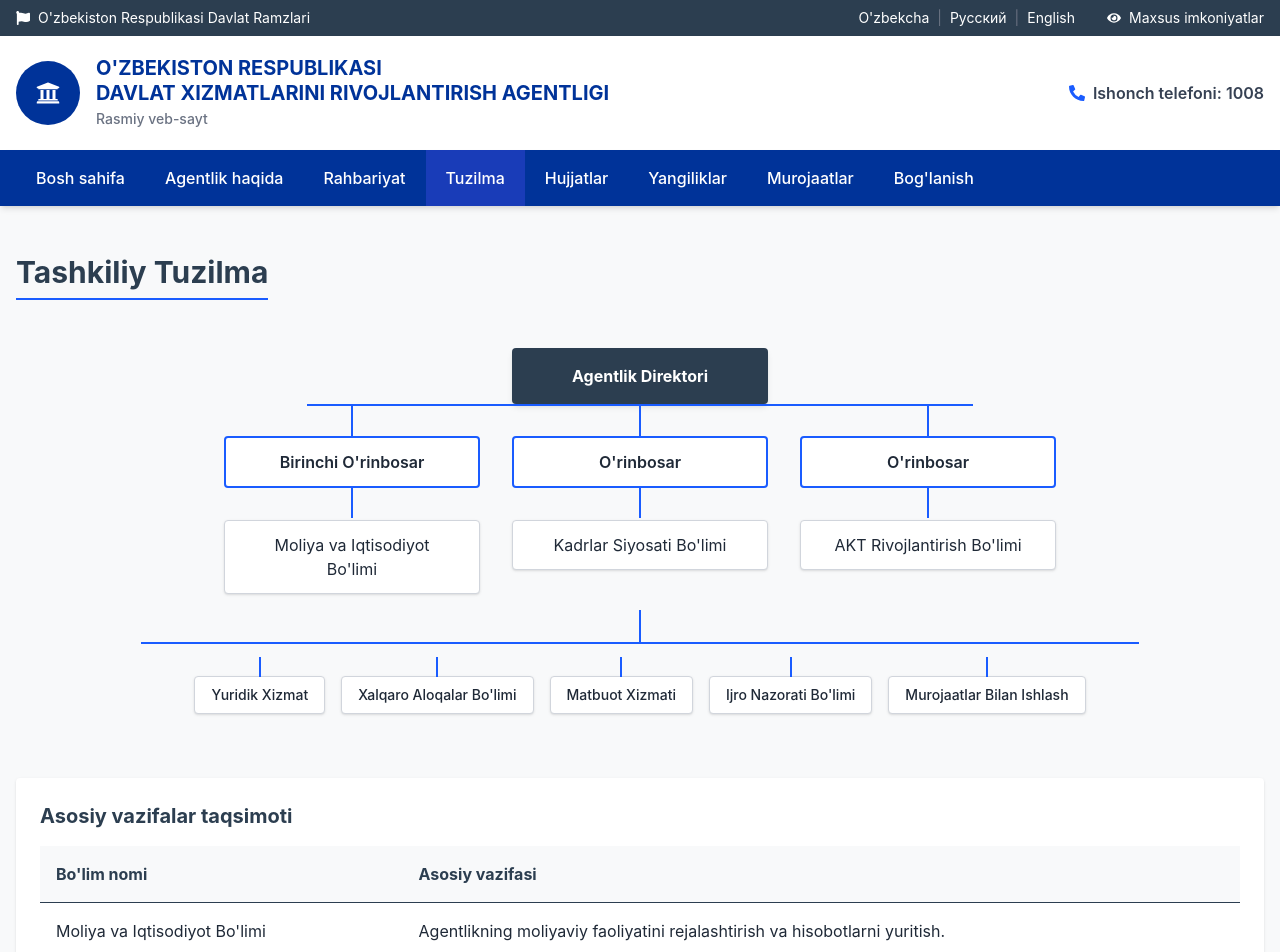
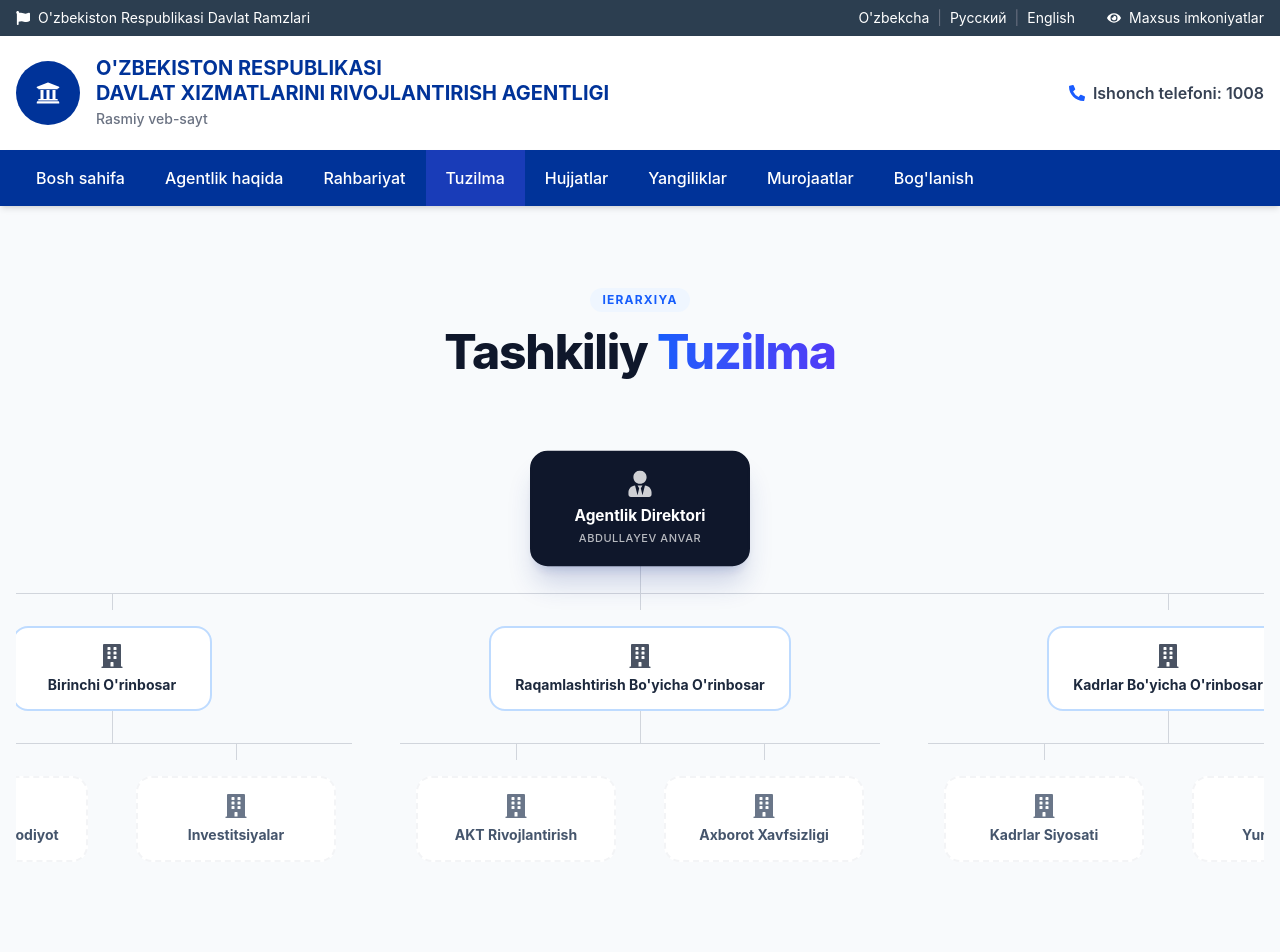
Before and after one commit to Muslimceek/O-zbekiston-Davlat-Boshqaruvi-Agentligi, a React (Vite) app: page /structure in a window 1280 px wide. Shown: the top 952 px of the page. Built offline with nearby package versions, Linux system fonts and the light colour scheme.

Commit message:
Update Structure.jsx

```diff
--- a/src/pages/Structure.jsx
+++ b/src/pages/Structure.jsx
@@ -1,92 +1,222 @@
-import React from 'react';
+import React, { useState } from 'react';
+import { FaUserTie, FaSitemap, FaChevronDown, FaChevronRight, FaBuilding, FaTimes, FaInfoCircle } from 'react-icons/fa';
+import { motion, AnimatePresence } from 'framer-motion';
+
+// --- 1. DATA STRUCTURE (Recursive & Scalable) ---
+const ORG_DATA = {
+    id: 'root',
+    title: "Agentlik Direktori",
+    name: "Abdullayev Anvar",
+    type: "boss",
+    desc: "Agentlik faoliyatiga umumiy rahbarlik qiladi va davlat siyosatini belgilaydi.",
+    children: [
+        {
+            id: 'deputy-1',
+            title: "Birinchi O'rinbosar",
+            type: "sub-boss",
+            desc: "Strategik rejalashtirish va moliya masalalari bo'yicha mas'ul.",
+            children: [
+                { id: 'dept-1', title: "Moliya va Iqtisodiyot", type: "dept", desc: "Budjetni shakllantirish, moliyaviy oqimlarni nazorat qilish va iqtisodiy tahlil." },
+                { id: 'dept-2', title: "Investitsiyalar", type: "dept", desc: "Xorijiy investitsiyalarni jalb etish va grant loyihalari bilan ishlash." }
+            ]
+        },
+        {
+            id: 'deputy-2',
+            title: "Raqamlashtirish Bo'yicha O'rinbosar",
+            type: "sub-boss",
+            desc: "Axborot texnologiyalarini joriy etish va kiberxavfsizlik.",
+            children: [
+                { id: 'dept-3', title: "AKT Rivojlantirish", type: "dept", desc: "Dasturiy mahsulotlarni yaratish va server infratuzilmasini boshqarish." },
+                { id: 'dept-4', title: "Axborot Xavfsizligi", type: "dept", desc: "Tizimlarni tashqi va ichki tahdidlardan himoya qilish." }
+            ]
+        },
+        {
+            id: 'deputy-3',
+            title: "Kadrlar Bo'yicha O'rinbosar",
+            type: "sub-boss",
+            desc: "HR siyosati va davlat xizmatchilari malakasini oshirish.",
+            children: [
+                { id: 'dept-5', title: "Kadrlar Siyosati", type: "dept", desc: "Davlat xizmatchilarini tanlash, baholash va rotatsiya qilish tizimi." },
+                { id: 'dept-6', title: "Yuridik Xizmat", type: "dept", desc: "Agentlik faoliyatining qonuniyligini ta'minlash." }
+            ]
+        }
+    ]
+};
+
+// --- 2. SUB-COMPONENTS ---
+
+// Modal for Details
+const DetailModal = ({ node, onClose }) => (
+    <div className="fixed inset-0 z-50 flex items-center justify-center p-4 bg-black/40 backdrop-blur-sm animate-fade-in">
+        <div className="bg-white rounded-2xl shadow-2xl w-full max-w-md p-6 relative animate-scale-in border border-gray-100">
+            <button onClick={onClose} className="absolute top-4 right-4 text-gray-400 hover:text-red-500 transition">
+                <FaTimes />
+            </button>
+
+            <div className={`w-12 h-12 rounded-xl flex items-center justify-center text-xl mb-4 ${node.type === 'boss' ? 'bg-blue-100 text-blue-600' : 'bg-gray-100 text-gray-600'}`}>
+                {node.type === 'boss' ? <FaUserTie /> : <FaSitemap />}
+            </div>
+
+            <h3 className="text-xl font-bold text-slate-800 mb-1">{node.title}</h3>
+            {node.name && <p className="text-blue-600 font-medium text-sm mb-4">{node.name}</p>}
+
+            <div className="bg-slate-50 p-4 rounded-xl border border-slate-100 text-slate-600 text-sm leading-relaxed">
+                {node.desc}
+            </div>
+
+            <div className="mt-6 flex justify-end">
+                <button onClick={onClose} className="px-5 py-2 bg-slate-900 text-white rounded-lg text-sm font-bold hover:bg-slate-800 transition">
+                    Yopish
+                </button>
+            </div>
+        </div>
+    </div>
+);
+
+// Recursive Tree Node (Desktop)
+const TreeNode = ({ node, onSelect }) => {
+    const hasChildren = node.children && node.children.length > 0;
+
+    // Dynamic Styles based on hierarchy
+    const boxStyles = {
+        boss: "bg-slate-900 text-white border-slate-900 shadow-xl shadow-blue-900/20 scale-110 z-10",
+        "sub-boss": "bg-white text-slate-800 border-blue-200 hover:border-blue-500 hover:shadow-lg",
+        dept: "bg-white text-slate-600 border-gray-100 hover:border-blue-400 border-dashed hover:border-solid"
+    };
+
+    return (
+        <li className="relative p-4 flex flex-col items-center">
+            {/* Connector Lines Logic (CSS Magic) */}
+            {/* Note: In a real tree css implementation, the ::before/::after on the LI/UL handles the lines.
+                For this React component, we use a simplified flex approach or custom CSS classes.
+                Below is a card representation. */}
+
+            <motion.div
+                whileHover={{ y: -5 }}
+                onClick={() => onSelect(node)}
+                className={`cursor-pointer px-6 py-4 rounded-2xl border-2 transition-all duration-300 min-w-[200px] text-center flex flex-col items-center gap-2 relative group ${boxStyles[node.type]}`}
+            >
+                <div className="text-2xl opacity-80">
+                    {node.type === 'boss' ? <FaUserTie /> : <FaBuilding />}
+                </div>
+                <div>
+                    <div className="font-bold text-sm leading-tight">{node.title}</div>
+                    {node.name && <div className="text-[10px] opacity-70 mt-1 font-medium uppercase tracking-wider">{node.name}</div>}
+                </div>
+
+                {/* Info Icon on Hover */}
+                <div className="absolute top-2 right-2 opacity-0 group-hover:opacity-100 transition-opacity">
+                    <FaInfoCircle className={node.type === 'boss' ? 'text-blue-400' : 'text-blue-500'} />
+                </div>
+            </motion.div>
+
+            {hasChildren && (
+                <>
+                    {/* Vertical Line Down */}
+                    <div className="w-px h-8 bg-gray-300"></div>
+
+                    {/* Children Container */}
+                    <div className="flex gap-4 pt-4 border-t border-gray-300 relative">
+                        {/* The horizontal bar logic is tricky in flexbox without strict CSS Tree.
+                            We use a visual trick: a top border on the container.
+                            For perfect trees, we usually use <ul> <li> structure. */}
+                        {node.children.map((child, idx) => (
+                             <div key={child.id} className="flex flex-col items-center relative">
+                                {/* Vertical Line Up to connect to the horizontal bar */}
+                                <div className="absolute -top-4 left-1/2 w-px h-4 bg-gray-300"></div>
+                                <TreeNode node={child} onSelect={onSelect} />
+                             </div>
+                        ))}
+                    </div>
+                </>
+            )}
+        </li>
+    );
+};
+
+// Mobile Accordion Node
+const MobileNode = ({ node, onSelect, depth = 0 }) => {
+    const [isOpen, setIsOpen] = useState(true);
+    const hasChildren = node.children && node.children.length > 0;
+
+    return (
+        <div className={`mb-2 select-none ${depth > 0 ? 'ml-4 border-l border-gray-200 pl-4' : ''}`}>
+            <div
+                className={`flex items-center justify-between p-3 rounded-xl border transition-all ${node.type === 'boss' ? 'bg-slate-900 text-white border-slate-900' : 'bg-white border-gray-100 hover:border-blue-200'}`}
+                onClick={() => !hasChildren && onSelect(node)}
+            >
+                <div className="flex items-center gap-3" onClick={() => onSelect(node)}>
+                    <span className="opacity-70">{node.type === 'boss' ? <FaUserTie /> : <FaBuilding />}</span>
+                    <span className="font-bold text-sm">{node.title}</span>
+                </div>
+                {hasChildren && (
+                    <button onClick={(e) => { e.stopPropagation(); setIsOpen(!isOpen); }} className="p-1 opacity-60 hover:opacity-100">
+                        <FaChevronDown className={`transition-transform duration-300 ${isOpen ? 'rotate-180' : ''}`} />
+                    </button>
+                )}
+            </div>
+
+            <AnimatePresence>
+                {isOpen && hasChildren && (
+                    <motion.div
+                        initial={{ height: 0, opacity: 0 }}
+                        animate={{ height: 'auto', opacity: 1 }}
+                        exit={{ height: 0, opacity: 0 }}
+                        className="overflow-hidden pt-2"
+                    >
+                        {node.children.map(child => (
+                            <MobileNode key={child.id} node={child} onSelect={onSelect} depth={depth + 1} />
+                        ))}
+                    </motion.div>
+                )}
+            </AnimatePresence>
+        </div>
+    );
+};
+
+// --- 3. MAIN COMPONENT ---
 
 const Structure = () => {
-    // Reusing the visual logic from HTML but with Tailwind
+    const [selectedNode, setSelectedNode] = useState(null);
+
     return (
-        <div className="container mx-auto px-4 py-12">
-            <h2 className="text-3xl font-bold text-secondary mb-12 text-center border-b-2 border-primary inline-block pb-2">Tashkiliy Tuzilma</h2>
+        <div className="bg-[#F8FAFC] min-h-screen py-12 md:py-20 font-sans overflow-x-hidden">
+            <div className="container mx-auto px-4 max-w-7xl">
 
-            <div className="flex flex-col items-center">
-                {/* Director */}
-                <div className="bg-secondary text-white py-4 px-8 rounded shadow-md font-bold mb-8 w-64 text-center relative after:content-[''] after:absolute after:top-full after:left-1/2 after:-translate-x-1/2 after:w-0.5 after:h-8 after:bg-primary">
-                    Agentlik Direktori
+                {/* Header */}
+                <div className="text-center mb-16">
+                    <span className="text-blue-600 font-bold tracking-widest uppercase text-xs bg-blue-50 px-3 py-1 rounded-full mb-4 inline-block">
+                        Ierarxiya
+                    </span>
+                    <h2 className="text-3xl md:text-5xl font-extrabold text-slate-900 tracking-tight">
+                        Tashkiliy <span className="text-transparent bg-clip-text bg-gradient-to-r from-blue-600 to-indigo-600">Tuzilma</span>
+                    </h2>
                 </div>
 
-                {/* Second Row */}
-                <div className="flex flex-wrap justify-center gap-8 relative before:content-[''] before:absolute before:-top-8 before:w-4/5 before:h-0.5 before:bg-primary">
-
-                    <div className="flex flex-col items-center relative after:content-[''] after:absolute after:-top-8 after:left-1/2 after:-translate-x-1/2 after:w-0.5 after:h-8 after:bg-primary">
-                        <div className="bg-white border-2 border-primary py-3 px-6 rounded font-semibold w-64 text-center mb-8 relative after:content-[''] after:absolute after:top-full after:left-1/2 after:-translate-x-1/2 after:w-0.5 after:h-8 after:bg-primary">
-                            Birinchi O'rinbosar
-                        </div>
-                        <div className="bg-white border border-gray-300 py-3 px-6 rounded w-64 text-center shadow-sm">
-                            Moliya va Iqtisodiyot Bo'limi
-                        </div>
-                    </div>
-
-                    <div className="flex flex-col items-center relative after:content-[''] after:absolute after:-top-8 after:left-1/2 after:-translate-x-1/2 after:w-0.5 after:h-8 after:bg-primary">
-                        <div className="bg-white border-2 border-primary py-3 px-6 rounded font-semibold w-64 text-center mb-8 relative after:content-[''] after:absolute after:top-full after:left-1/2 after:-translate-x-1/2 after:w-0.5 after:h-8 after:bg-primary">
-                            O'rinbosar
-                        </div>
-                        <div className="bg-white border border-gray-300 py-3 px-6 rounded w-64 text-center shadow-sm">
-                            Kadrlar Siyosati Bo'limi
-                        </div>
-                    </div>
-
-                    <div className="flex flex-col items-center relative after:content-[''] after:absolute after:-top-8 after:left-1/2 after:-translate-x-1/2 after:w-0.5 after:h-8 after:bg-primary">
-                        <div className="bg-white border-2 border-primary py-3 px-6 rounded font-semibold w-64 text-center mb-8 relative after:content-[''] after:absolute after:top-full after:left-1/2 after:-translate-x-1/2 after:w-0.5 after:h-8 after:bg-primary">
-                            O'rinbosar
-                        </div>
-                        <div className="bg-white border border-gray-300 py-3 px-6 rounded w-64 text-center shadow-sm">
-                            AKT Rivojlantirish Bo'limi
-                        </div>
-                    </div>
-
+                {/* DESKTOP VIEW (Tree) - Hidden on Mobile */}
+                <div className="hidden lg:flex justify-center overflow-x-auto pb-12 custom-scrollbar">
+                    <ul className="flex flex-col items-center min-w-max">
+                        <TreeNode node={ORG_DATA} onSelect={setSelectedNode} />
+                    </ul>
                 </div>
 
-                {/* Connector to Departments */}
-                <div className="h-8 w-0.5 bg-primary mt-4"></div>
-                <div className="w-4/5 h-0.5 bg-primary"></div>
-                <div className="h-4 w-full"></div> {/* Spacer */}
+                {/* MOBILE VIEW (Accordion) - Hidden on Desktop */}
+                <div className="lg:hidden max-w-md mx-auto bg-white p-6 rounded-[2rem] shadow-xl shadow-gray-100/50 border border-gray-100">
+                    <h4 className="text-sm font-bold text-gray-400 uppercase mb-4 tracking-wider">Bo'limlar ro'yxati</h4>
+                    <MobileNode node={ORG_DATA} onSelect={setSelectedNode} />
+                </div>
 
-                {/* Third Row - Departments */}
-                <div className="flex flex-wrap justify-center gap-4 mt-4">
-                    {['Yuridik Xizmat', 'Xalqaro Aloqalar Bo\'limi', 'Matbuot Xizmati', 'Ijro Nazorati Bo\'limi', 'Murojaatlar Bilan Ishlash'].map((dept, i) => (
-                        <div key={i} className="bg-white border border-gray-300 py-2 px-4 rounded shadow-sm text-sm font-medium relative before:content-[''] before:absolute before:-top-5 before:left-1/2 before:-translate-x-1/2 before:w-0.5 before:h-5 before:bg-primary">
-                            {dept}
-                        </div>
-                    ))}
+                {/* Instructions */}
+                <div className="text-center mt-8 text-xs text-gray-400">
+                    * Batafsil ma'lumot olish uchun bo'lim ustiga bosing
                 </div>
 
             </div>
 
-            <div className="mt-16 bg-white p-6 rounded shadow-sm">
-                <h3 className="text-xl font-bold mb-4 text-secondary">Asosiy vazifalar taqsimoti</h3>
-                <div className="overflow-x-auto">
-                    <table className="w-full text-left border-collapse">
-                        <thead>
-                            <tr className="bg-light-bg text-secondary">
-                                <th className="p-4 border-b">Bo'lim nomi</th>
-                                <th className="p-4 border-b">Asosiy vazifasi</th>
-                            </tr>
-                        </thead>
-                        <tbody>
-                            <tr>
-                                <td className="p-4 border-b">Moliya va Iqtisodiyot Bo'limi</td>
-                                <td className="p-4 border-b">Agentlikning moliyaviy faoliyatini rejalashtirish va hisobotlarni yuritish.</td>
-                            </tr>
-                            <tr>
-                                <td className="p-4 border-b">Kadrlar Siyosati Bo'limi</td>
-                                <td className="p-4 border-b">Davlat xizmatchilari tanlovini tashkil etish va malakasini oshirish.</td>
-                            </tr>
-                            <tr>
-                                <td className="p-4 border-b">AKT Rivojlantirish Bo'limi</td>
-                                <td className="p-4 border-b">Raqamli texnologiyalarni joriy etish va axborot xavfsizligini ta'minlash.</td>
-                            </tr>
-                        </tbody>
-                    </table>
-                </div>
-            </div>
+            {/* Detail Modal */}
+            {selectedNode && (
+                <DetailModal node={selectedNode} onClose={() => setSelectedNode(null)} />
+            )}
         </div>
     );
 };
```
